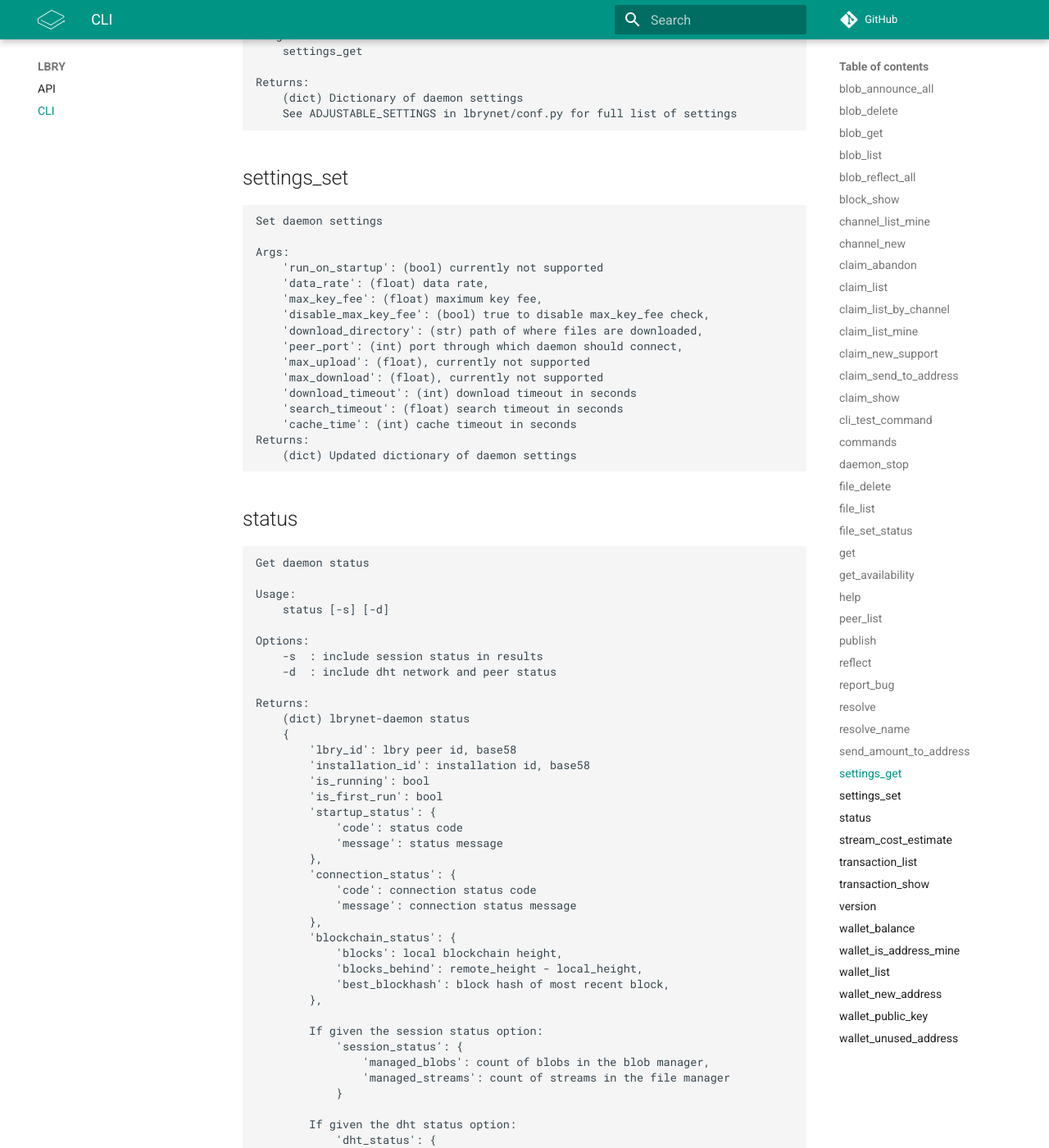
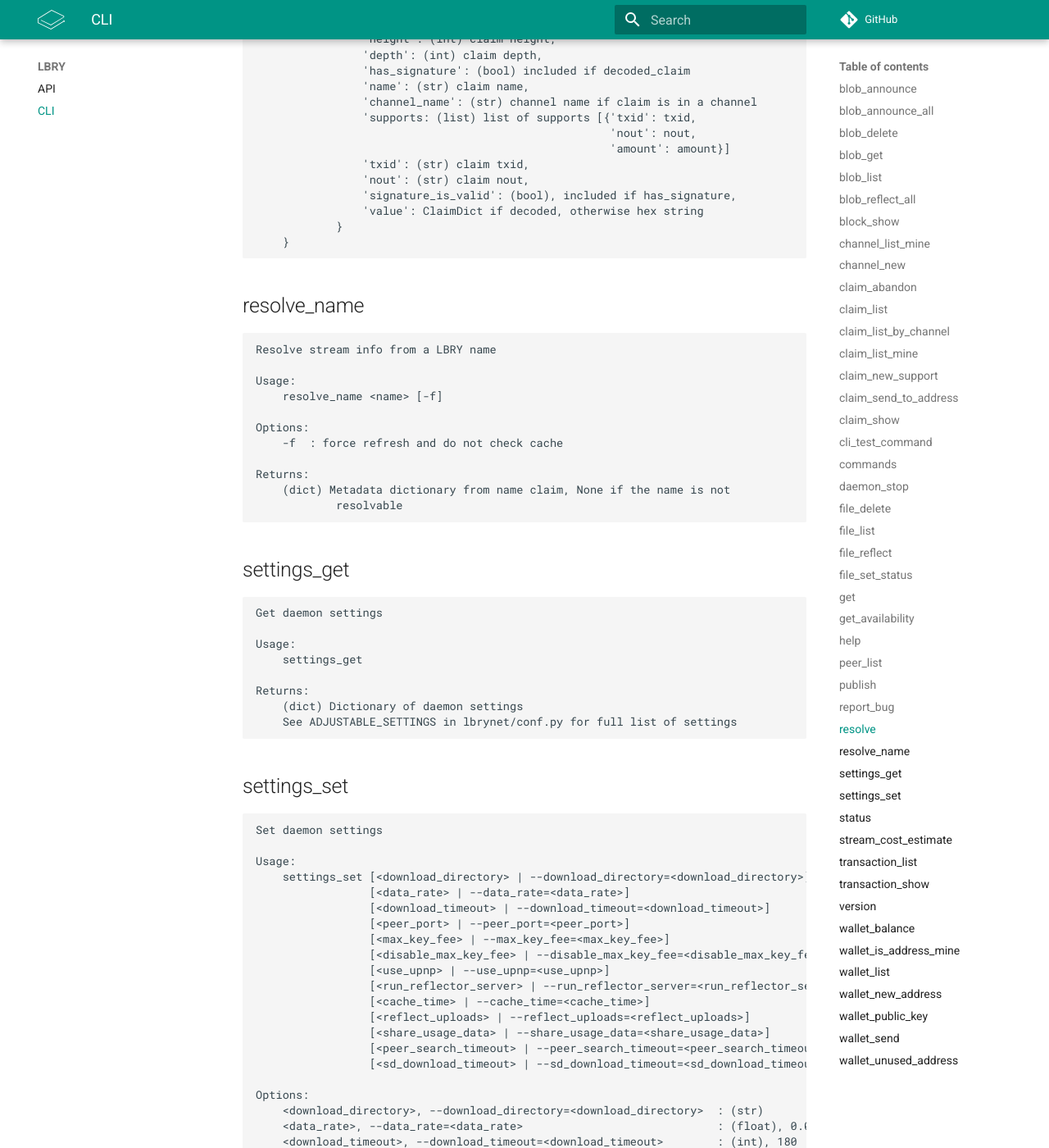
Before and after one commit to lbryio/lbry-sdk, an MkDocs documentation site: the page built from docs/cli.md, in a window 1280 px wide and 1400 px high, scrolled down 14641 px. Shown: the whole window at 82% size. Built offline with MkDocs 1.6.1 and Material for MkDocs 9.7.7, drawn with Linux system fonts in a browser that asks for light colours; comment, search, counter and statistics services are not loaded; old or Windows-style settings are respelled for this version of MkDocs; some of the changed text lies outside the part shown.

Commit message:
update cli docs

````diff
--- a/docs/cli.md
+++ b/docs/cli.md
@@ -1,4 +1,26 @@
 # LBRY Command Line Documentation
+
+## blob_announce
+
+```text
+Announce blobs to the DHT
+
+Usage:
+    blob_announce [-a] [<blob_hash> | --blob_hash=<blob_hash>]
+                  [<stream_hash> | --stream_hash=<stream_hash>]
+                  [<sd_hash> | --sd_hash=<sd_hash>]
+
+Options:
+    -a                                          : announce all the blobs possessed by user
+    <blob_hash>, --blob_hash=<blob_hash>        : announce a blob, specified by blob_hash
+    <stream_hash>, --stream_hash=<stream_hash>  : announce all blobs associated with
+                                                    stream_hash
+    <sd_hash>, --sd_hash=<sd_hash>              : announce all blobs associated with
+                                                    sd_hash and the sd_hash itself
+
+Returns:
+    (bool) true if successful
+```
 
 ## blob_announce_all
 
@@ -53,14 +75,20 @@
 ```text
 Returns blob hashes. If not given filters, returns all blobs known by the blob manager
 
-Args:
-    'uri' (optional): (str) filter by blobs in stream for winning claim
-    'stream_hash' (optional): (str) filter by blobs in given stream hash
-    'sd_hash' (optional): (str) filter by blobs in given sd hash
-    'needed' (optional): (bool) only return needed blobs
-    'finished' (optional): (bool) only return finished blobs
-    'page_size' (optional): (int) limit number of results returned
-    'page' (optional): (int) filter to page x of [page_size] results
+Usage:
+    blob_list [-n] [-f] [<uri> | --uri=<uri>] [<stream_hash> | --stream_hash=<stream_hash>]
+              [<sd_hash> | --sd_hash=<sd_hash>] [<page_size> | --page_size=<page_size>]
+              [<page> | --page=<page>]
+
+Options:
+    -n                                          : only return needed blobs
+    -f                                          : only return finished blobs
+    <uri>, --uri=<uri>                          : filter blobs by stream in a uri
+    <stream_hash>, --stream_hash=<stream_hash>  : filter blobs by stream hash
+    <sd_hash>, --sd_hash=<sd_hash>              : filter blobs by sd hash
+    <page_size>, --page_size=<page_size>        : results page size
+    <page>, --page=<page>                       : page of results to return
+
 Returns:
     (list) List of blob hashes
 ```
@@ -260,7 +289,7 @@
 
 Usage:
     claim_new_support (<name> | --name=<name>) (<claim_id> | --claim_id=<claim_id>)
-                      (<amount> | --amount<amount>)
+                      (<amount> | --amount=<amount>)
 
 Return:
     (dict) Dictionary containing result of the claim
@@ -289,20 +318,21 @@
 ## claim_show
 
 ```text
-Resolve claim info from a LBRY name
+Resolve claim info from txid/nout or with claim ID
 
 Usage:
-    claim_show <name> [<txid> | --txid=<txid>] [<nout> | --nout=<nout>]
-                      [<claim_id> | --claim_id=<claim_id>]
+    claim_show [<txid> | --txid=<txid>] [<nout> | --nout=<nout>]
+               [<claim_id> | --claim_id=<claim_id>]
 
 Options:
-    <txid>, --txid=<txid>              : look for claim with this txid
-    <nout>, --nout=<nout>              : look for claim with this nout
+    <txid>, --txid=<txid>              : look for claim with this txid, nout must
+                                            also be specified
+    <nout>, --nout=<nout>              : look for claim with this nout, txid must
+                                            also be specified
     <claim_id>, --claim_id=<claim_id>  : look for claim with this claim id
 
 Returns:
-    (dict) Dictionary contaning claim info, (bool) false if claim is not
-        resolvable
+    (dict) Dictionary containing claim info as below,
 
     {
         'txid': (str) txid of claim
@@ -436,6 +472,33 @@
     ]
 ```
 
+## file_reflect
+
+```text
+Reflect all the blobs in a file matching the filter criteria
+
+Usage:
+    file_reflect [--sd_hash=<sd_hash>] [--file_name=<file_name>]
+                 [--stream_hash=<stream_hash>] [--claim_id=<claim_id>]
+                 [--outpoint=<outpoint>] [--rowid=<rowid>] [--name=<name>]
+                 [--reflector=<reflector>]
+
+Options:
+    --sd_hash=<sd_hash>          : get file with matching sd hash
+    --file_name=<file_name>      : get file with matching file name in the
+                                   downloads folder
+    --stream_hash=<stream_hash>  : get file with matching stream hash
+    --claim_id=<claim_id>        : get file with matching claim id
+    --outpoint=<outpoint>        : get file with matching claim outpoint
+    --rowid=<rowid>              : get file with matching row id
+    --name=<name>                : get file with matching associated name claim
+    --reflector=<reflector>      : reflector server, ip address or url
+                                   by default choose a server from the config
+
+Returns:
+    (list) list of blobs reflected
+```
+
 ## file_set_status
 
 ```text
@@ -615,18 +678,6 @@
     }
 ```
 
-## reflect
-
-```text
-Reflect a stream
-
-Usage:
-    reflect (<sd_hash> | --sd_hash=<sd_hash>)
-
-Returns:
-    (bool) true if successful
-```
-
 ## report_bug
 
 ```text
@@ -717,18 +768,6 @@
             resolvable
 ```
 
-## send_amount_to_address
-
-```text
-Queue a payment of credits to an address
-
-Usage:
-    send_amount_to_address (<amount> | --amount=<amount>) (<address> | --address=<address>)
-
-Returns:
-    (bool) true if payment successfully scheduled
-```
-
 ## settings_get
 
 ```text
@@ -747,18 +786,45 @@
 ```text
 Set daemon settings
 
-Args:
-    'run_on_startup': (bool) currently not supported
-    'data_rate': (float) data rate,
-    'max_key_fee': (float) maximum key fee,
-    'disable_max_key_fee': (bool) true to disable max_key_fee check,
-    'download_directory': (str) path of where files are downloaded,
-    'peer_port': (int) port through which daemon should connect,
-    'max_upload': (float), currently not supported
-    'max_download': (float), currently not supported
-    'download_timeout': (int) download timeout in seconds
-    'search_timeout': (float) search timeout in seconds
-    'cache_time': (int) cache timeout in seconds
+Usage:
+    settings_set [<download_directory> | --download_directory=<download_directory>]
+                 [<data_rate> | --data_rate=<data_rate>]
+                 [<download_timeout> | --download_timeout=<download_timeout>]
+                 [<peer_port> | --peer_port=<peer_port>]
+                 [<max_key_fee> | --max_key_fee=<max_key_fee>]
+                 [<disable_max_key_fee> | --disable_max_key_fee=<disable_max_key_fee>]
+                 [<use_upnp> | --use_upnp=<use_upnp>]
+                 [<run_reflector_server> | --run_reflector_server=<run_reflector_server>]
+                 [<cache_time> | --cache_time=<cache_time>]
+                 [<reflect_uploads> | --reflect_uploads=<reflect_uploads>]
+                 [<share_usage_data> | --share_usage_data=<share_usage_data>]
+                 [<peer_search_timeout> | --peer_search_timeout=<peer_search_timeout>]
+                 [<sd_download_timeout> | --sd_download_timeout=<sd_download_timeout>]
+
+Options:
+    <download_directory>, --download_directory=<download_directory>  : (str)
+    <data_rate>, --data_rate=<data_rate>                             : (float), 0.0001
+    <download_timeout>, --download_timeout=<download_timeout>        : (int), 180
+    <peer_port>, --peer_port=<peer_port>                             : (int), 3333
+    <max_key_fee>, --max_key_fee=<max_key_fee>   : (dict) maximum key fee for downloads,
+                                                    in the format: {
+                                                        "currency": <currency_symbol>,
+                                                        "amount": <amount>
+                                                    }. In the CLI, it must be an escaped
+                                                    JSON string
+                                                    Supported currency symbols:
+                                                        LBC
+                                                        BTC
+                                                        USD
+    <disable_max_key_fee>, --disable_max_key_fee=<disable_max_key_fee> : (bool), False
+    <use_upnp>, --use_upnp=<use_upnp>            : (bool), True
+    <run_reflector_server>, --run_reflector_server=<run_reflector_server>  : (bool), False
+    <cache_time>, --cache_time=<cache_time>  : (int), 150
+    <reflect_uploads>, --reflect_uploads=<reflect_uploads>  : (bool), True
+    <share_usage_data>, --share_usage_data=<share_usage_data>  : (bool), True
+    <peer_search_timeout>, --peer_search_timeout=<peer_search_timeout>  : (int), 3
+    <sd_download_timeout>, --sd_download_timeout=<sd_download_timeout>  : (int), 3
+
 Returns:
     (dict) Updated dictionary of daemon settings
 ```
@@ -946,6 +1012,30 @@
         Could contain more than one public key if multisig.
 ```
 
+## wallet_send
+
+```text
+Send credits. If given an address, send credits to it. If given a claim id, send a tip
+to the owner of a claim specified by uri. A tip is a claim support where the recipient
+of the support is the claim address for the claim being supported.
+
+Usage:
+    wallet_send (<amount> | --amount=<amount>)
+                ((<address> | --address=<address>) | (<claim_id> | --claim_id=<claim_id>))
+
+Return:
+    If sending to an address:
+    (bool) true if payment successfully scheduled
+
+    If sending a claim tip:
+    (dict) Dictionary containing the result of the support
+    {
+        txid : (str) txid of resulting support claim
+        nout : (int) nout of the resulting support claim
+        fee : (float) fee paid for the transaction
+    }
+```
+
 ## wallet_unused_address
 
 ```text
````
Also changed, not shown: other parts of docs/cli.md (+9 -2 lines).
